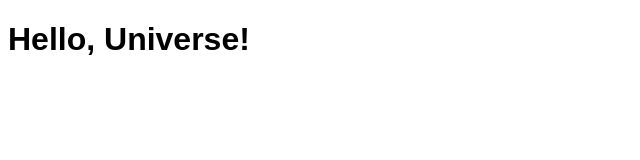
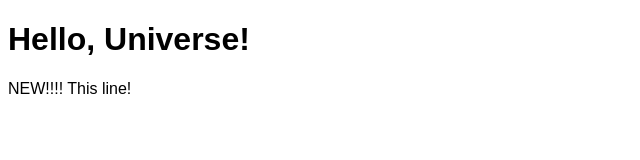
Before and after one commit to NanhuGITHUB/lesson1, a plain HTML site: page index.html in a window 1280 px wide. Shown: the whole page, without its empty margins (0-640 px from the left). Drawn offline with Linux system fonts and the light colour scheme.

Commit message:
Added a line.

```diff
--- a/index.html
+++ b/index.html
@@ -18,7 +18,7 @@
     <body>
 
         <h1>Hello, Universe!</h1>
-
+        <p>NEW!!!! This line!</p>
     </body>
 
 </html>
```
